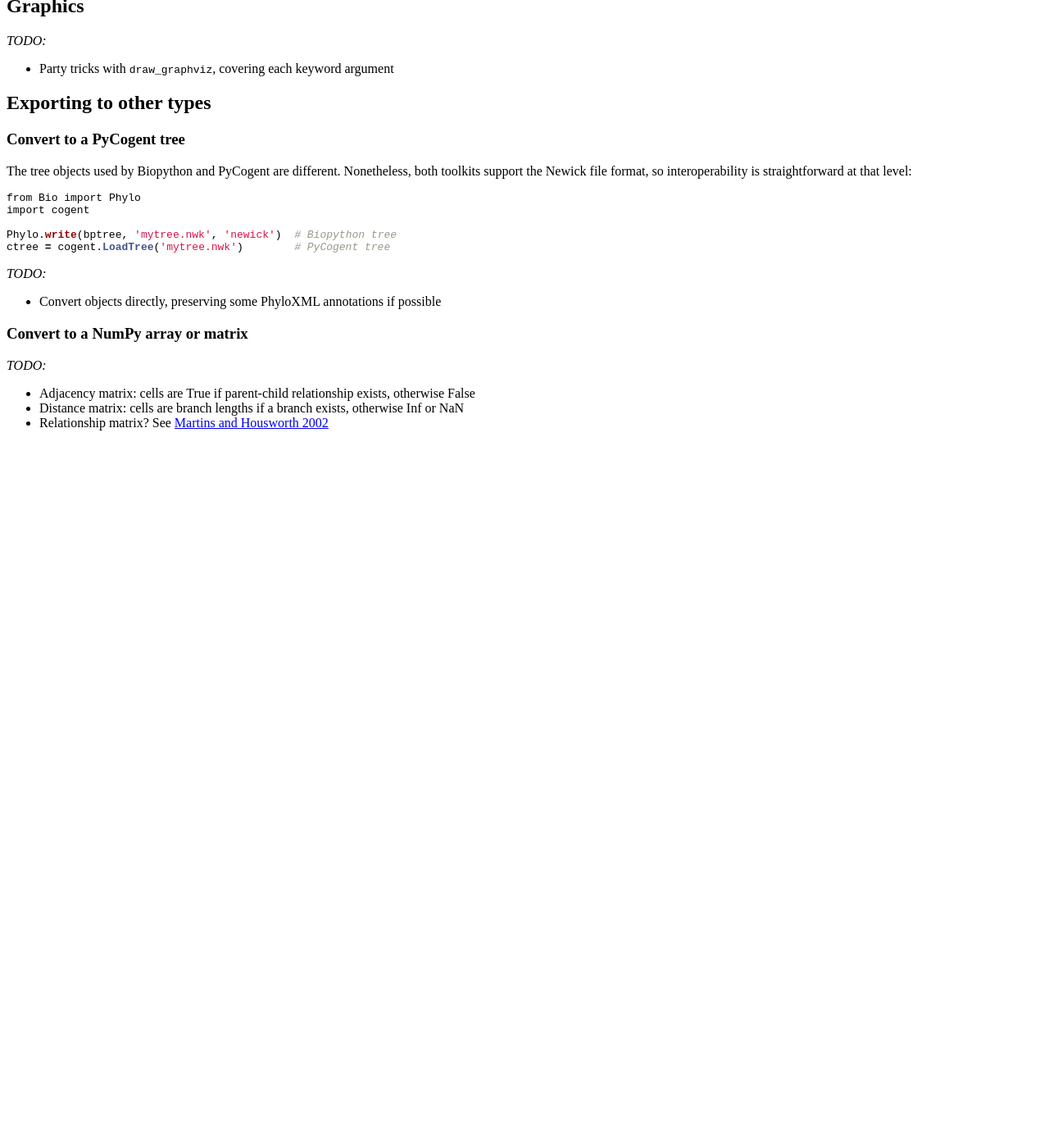
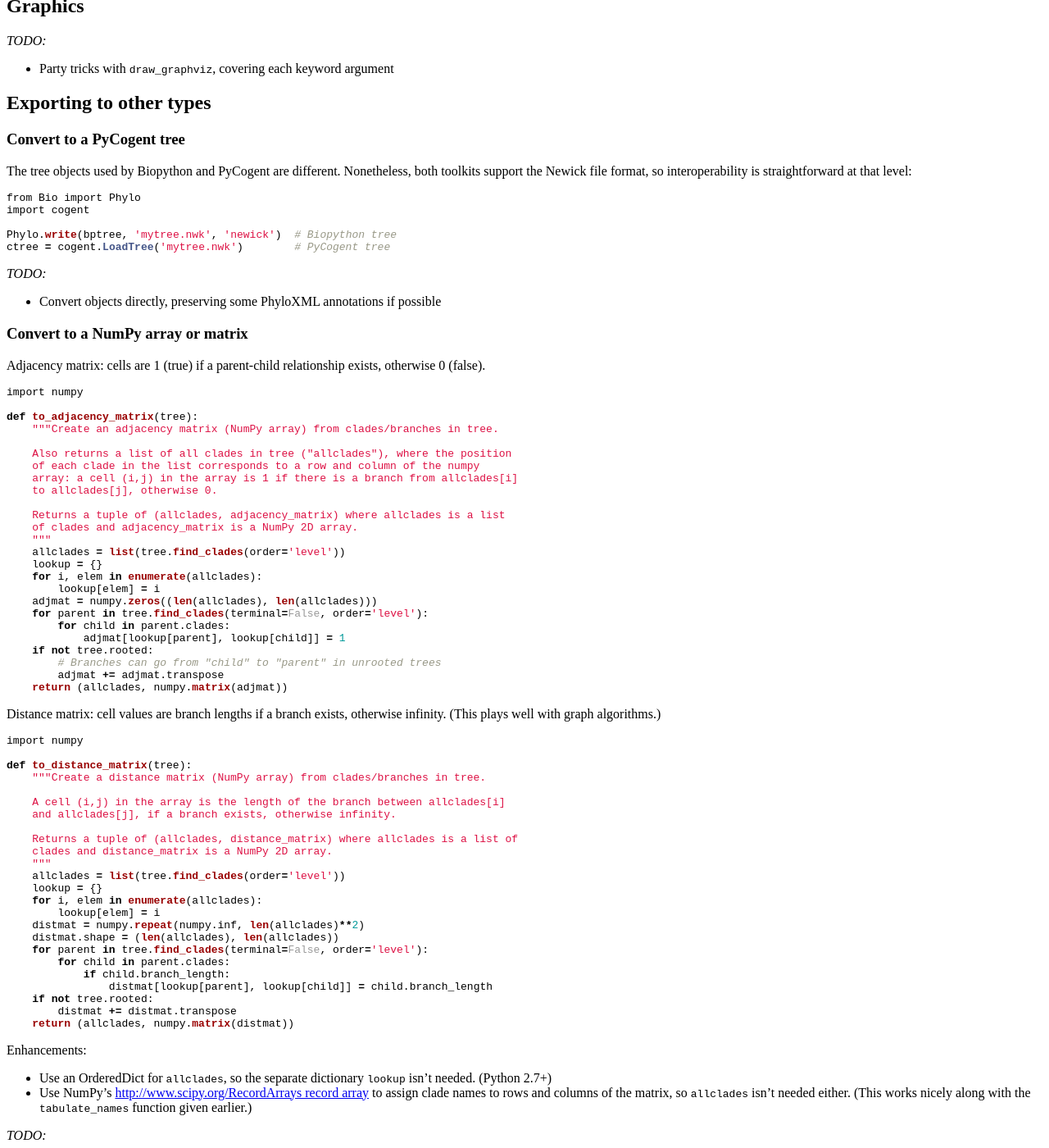
Before and after one commit to biopython/biopython.github.io, a Jekyll site: the page built from wiki/Phylo_cookbook.md, in a window 1280 px wide and 1400 px high, scrolled down 1740 px. Shown: the whole window at 82% size. Built offline with Jekyll 4.4.1, drawn with Linux system fonts in a browser that asks for light colours; before the commit the page ends 2281 px from its top, so only the background shows below that.

Commit message:
/* Convert to a NumPy array or matrix */ Added implementations for adjacency and distance matrix

````diff
--- a/wiki/Phylo_cookbook.md
+++ b/wiki/Phylo_cookbook.md
@@ -161,11 +161,78 @@ ctree = cogent.LoadTree('mytree.nwk')        # PyCogent tree
 
 ### Convert to a NumPy array or matrix
 
+Adjacency matrix: cells are 1 (true) if a parent-child relationship
+exists, otherwise 0 (false).
+
+``` python
+import numpy
+
+def to_adjacency_matrix(tree):
+    """Create an adjacency matrix (NumPy array) from clades/branches in tree.
+
+    Also returns a list of all clades in tree ("allclades"), where the position
+    of each clade in the list corresponds to a row and column of the numpy
+    array: a cell (i,j) in the array is 1 if there is a branch from allclades[i]
+    to allclades[j], otherwise 0.
+
+    Returns a tuple of (allclades, adjacency_matrix) where allclades is a list
+    of clades and adjacency_matrix is a NumPy 2D array.
+    """
+    allclades = list(tree.find_clades(order='level'))
+    lookup = {}
+    for i, elem in enumerate(allclades):
+        lookup[elem] = i
+    adjmat = numpy.zeros((len(allclades), len(allclades)))
+    for parent in tree.find_clades(terminal=False, order='level'):
+        for child in parent.clades:
+            adjmat[lookup[parent], lookup[child]] = 1
+    if not tree.rooted:
+        # Branches can go from "child" to "parent" in unrooted trees
+        adjmat += adjmat.transpose
+    return (allclades, numpy.matrix(adjmat))
+```
+
+Distance matrix: cell values are branch lengths if a branch exists,
+otherwise infinity. (This plays well with graph algorithms.)
+
+``` python
+import numpy
+
+def to_distance_matrix(tree):
+    """Create a distance matrix (NumPy array) from clades/branches in tree.
+
+    A cell (i,j) in the array is the length of the branch between allclades[i]
+    and allclades[j], if a branch exists, otherwise infinity.
+
+    Returns a tuple of (allclades, distance_matrix) where allclades is a list of
+    clades and distance_matrix is a NumPy 2D array.
+    """
+    allclades = list(tree.find_clades(order='level'))
+    lookup = {}
+    for i, elem in enumerate(allclades):
+        lookup[elem] = i
+    distmat = numpy.repeat(numpy.inf, len(allclades)**2)
+    distmat.shape = (len(allclades), len(allclades))
+    for parent in tree.find_clades(terminal=False, order='level'):
+        for child in parent.clades:
+            if child.branch_length:
+                distmat[lookup[parent], lookup[child]] = child.branch_length
+    if not tree.rooted:
+        distmat += distmat.transpose
+    return (allclades, numpy.matrix(distmat))
+```
+
+Enhancements:
+
+-   Use an OrderedDict for `allclades`, so the separate dictionary
+    `lookup` isn't needed. (Python 2.7+)
+-   Use NumPy's [http://www.scipy.org/RecordArrays record
+    array](http://www.scipy.org/RecordArrays_record_array "wikilink") to
+    assign clade names to rows and columns of the matrix, so `allclades`
+    isn't needed either. (This works nicely along with the
+    `tabulate_names` function given earlier.)
+
 *TODO:*
 
--   Adjacency matrix: cells are True if parent-child relationship
-    exists, otherwise False
--   Distance matrix: cells are branch lengths if a branch exists,
-    otherwise Inf or NaN
 -   Relationship matrix? See [Martins and Housworth
     2002](http://www.jstor.org/stable/3070822)
````
Also changed, not shown: 1 other file.
